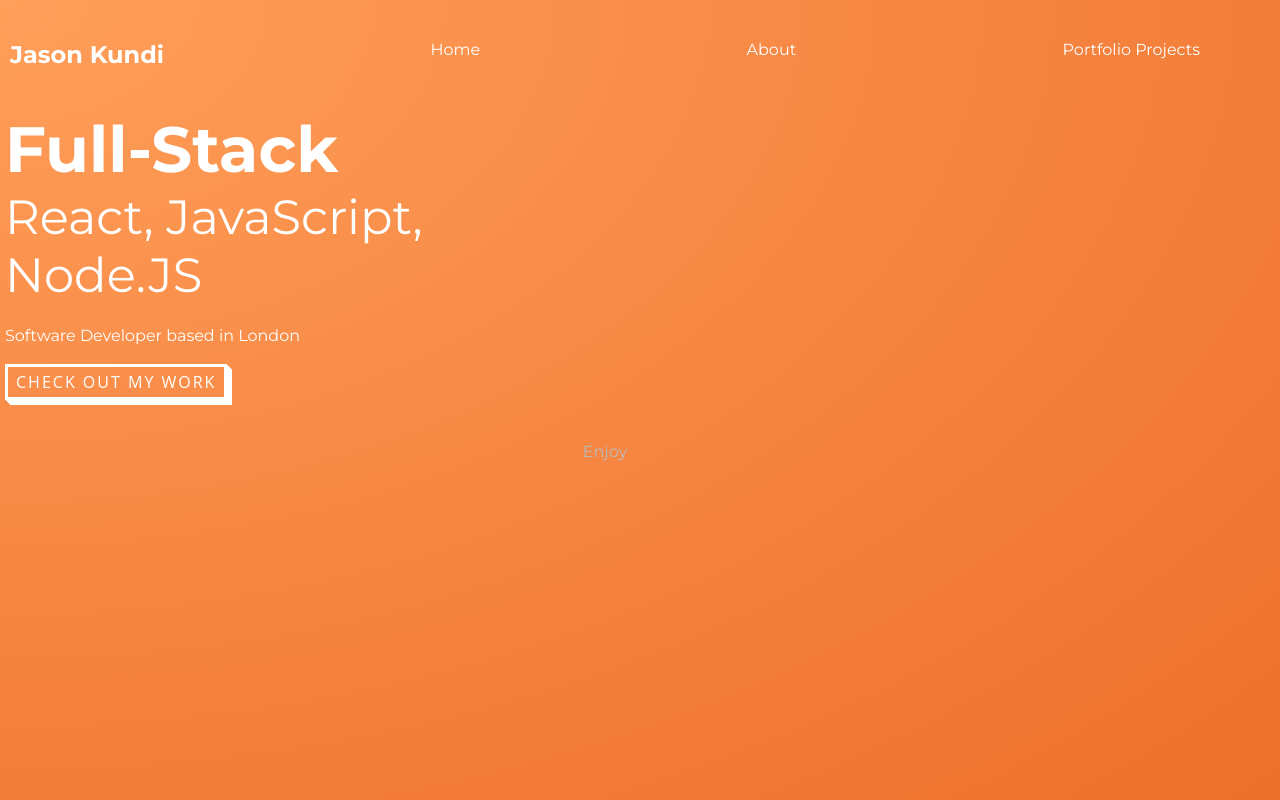
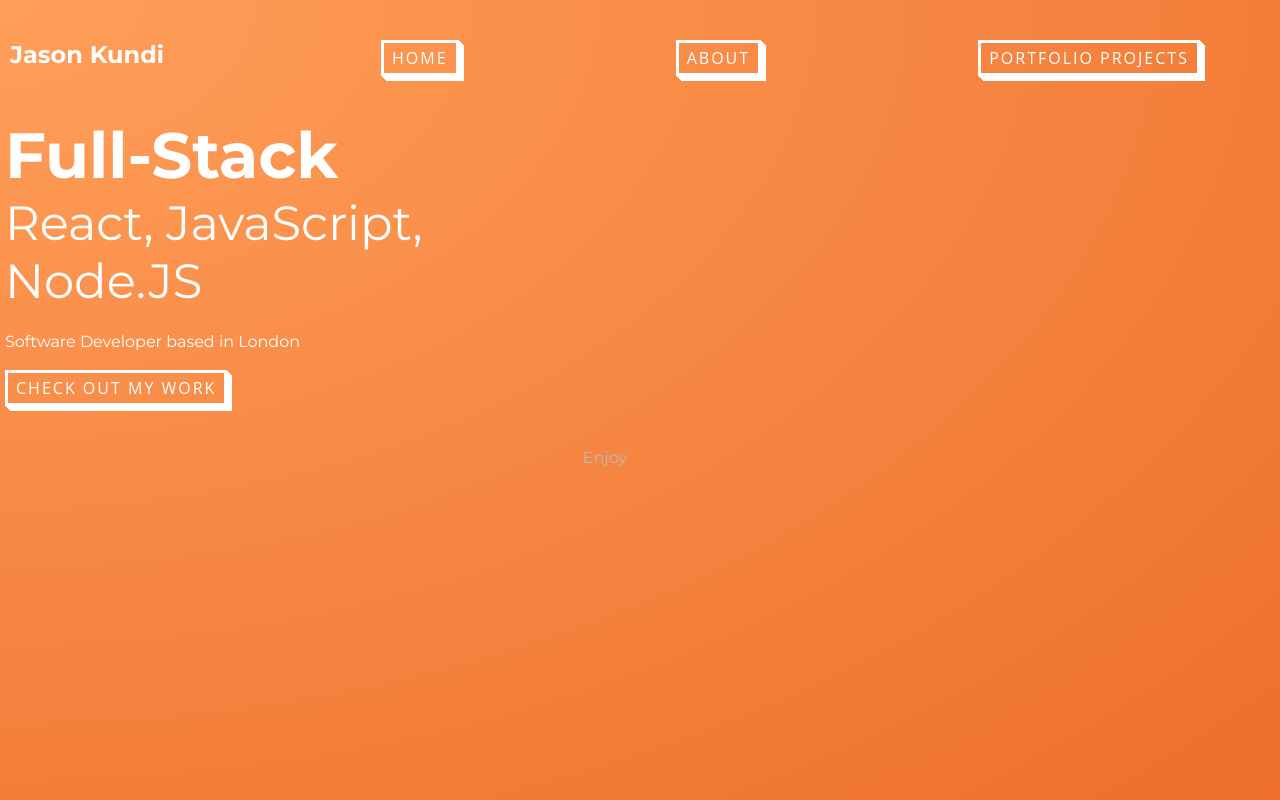
Before and after one commit to JasonKundi/Portfolio, a Gatsby site: page / in a window 1280 px wide. Built offline with nearby package versions, Linux system fonts and the light colour scheme; Gatsby itself is replaced by a stand-in of ours.

Commit message:
added styling to nav bar links

```diff
--- a/src/styles/global.css
+++ b/src/styles/global.css
@@ -7,11 +7,16 @@
   font-family: "Montserrat";
   color: white;
 }
-html, body {
+html,
+body {
   min-height: 100%;
 }
 body {
-    background: radial-gradient(at top left, rgb(255, 159, 90) 0%, rgb(237, 111, 43) 100%);
+  background: radial-gradient(
+    at top left,
+    rgb(255, 159, 90) 0%,
+    rgb(237, 111, 43) 100%
+  );
   background-repeat: no-repeat;
 }
 p {
@@ -31,7 +36,6 @@ nav {
   margin: 40px auto;
   margin-left: 5px;
   margin-right: 5px;
-
 }
 nav.links {
   display: inline-block;
@@ -43,6 +47,23 @@ nav a {
   font-weight: 400;
   padding-bottom: 8px;
   border-bottom: 3px solid transparent;
+  justify-content: center;
+  align-items: center;
+  font-family: "Open Sans", sans-serif;
+  font-size: 16px;
+  letter-spacing: 2px;
+  text-decoration: none;
+  text-transform: uppercase;
+  color: rgb(255, 255, 255);
+  cursor: pointer;
+  border: 3px solid;
+  padding: 0.25em 0.5em;
+  box-shadow: 1px 1px 0px 0px, 2px 2px 0px 0px, 3px 3px 0px 0px, 4px 4px 0px 0px,
+    5px 5px 0px 0px;
+  position: relative;
+  user-select: none;
+  -webkit-user-select: none;
+  touch-action: manipulation;
 }
 nav a:hover {
   border-color: #e69bdd;
```
Lines whose indentation alone changed are shown as unchanged.
